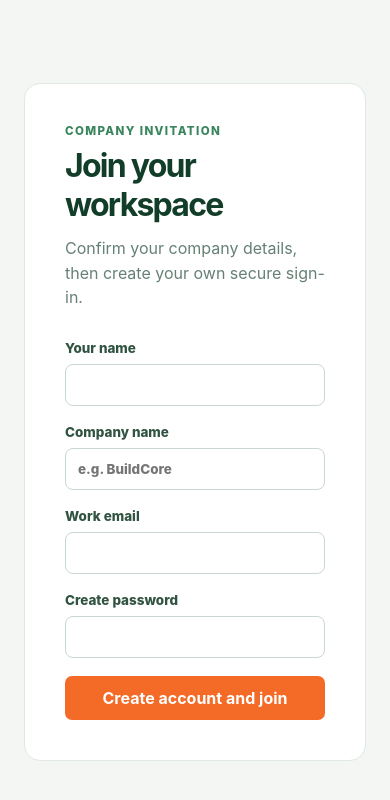
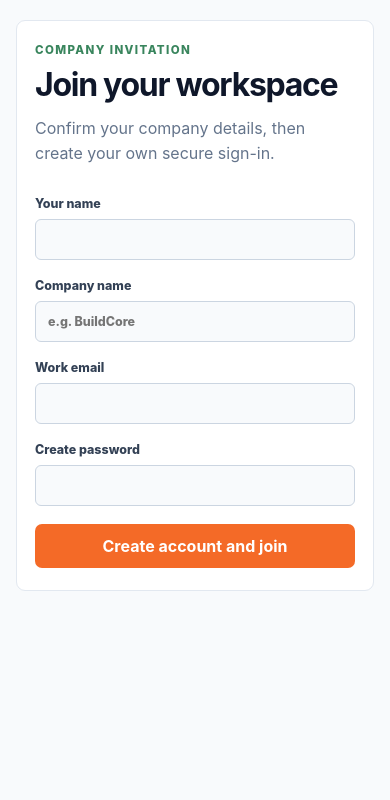
Before and after one commit to powerEjike/engplatform2, a Next.js app in the folder apps/web/: page /join in a window 390 px wide. Shown: the top 800 px of the page. Built offline with nearby package versions, Linux system fonts and the light colour scheme; no server answers.

Commit message:
feat: refine project setup control UI

```diff
--- a/apps/web/src/app/globals.css
+++ b/apps/web/src/app/globals.css
@@ -992,3 +992,44 @@ body { background: var(--bc-bg); color: var(--bc-navy); }
   .issue-filters .secondary { width: 100%; }
   .issue-row { gap: 10px; padding: 16px; }
 }
+
+/* Project setup separates contract details from delivery ownership at a glance. */
+.onboarding-page { background: var(--bc-bg); padding: clamp(22px, 5vw, 56px) 16px; }
+.onboarding-card, .project-form-card {
+  background: var(--bc-surface);
+  border-color: var(--bc-border);
+  border-radius: 9px;
+  box-shadow: none;
+  max-width: 680px;
+  padding: clamp(22px, 4vw, 38px);
+}
+.onboarding-card h1 { color: var(--bc-navy); letter-spacing: -.04em; }
+.onboarding-card > p:not(.eyebrow) { color: #64748b; }
+.onboarding-card label { color: var(--bc-slate); font-size: .78rem; }
+.onboarding-card input, .onboarding-card select {
+  background: #f8fafc;
+  border-color: #cbd5e1;
+  border-radius: 6px;
+}
+.onboarding-card input:focus, .onboarding-card select:focus {
+  border-color: var(--bc-blue);
+  box-shadow: 0 0 0 3px #dbeafe;
+  outline: none;
+}
+.project-team-allocation {
+  background: #f8fafc;
+  border-color: var(--bc-border);
+  border-left: 4px solid var(--bc-blue);
+  border-radius: 8px;
+  padding: 18px;
+}
+.project-team-allocation h2 { color: var(--bc-navy); }
+.project-team-allocation > div > p:last-child { color: #64748b; }
+.project-team-allocation select { border-color: #cbd5e1; border-radius: 6px; }
+.date-fields { gap: 14px; }
+@media (max-width: 560px) {
+  .onboarding-page { align-items: flex-start; padding: 20px 16px 44px; }
+  .onboarding-card { padding: 22px 18px; }
+  .date-fields { grid-template-columns: 1fr; }
+  .project-team-allocation { padding: 16px; }
+}
```
